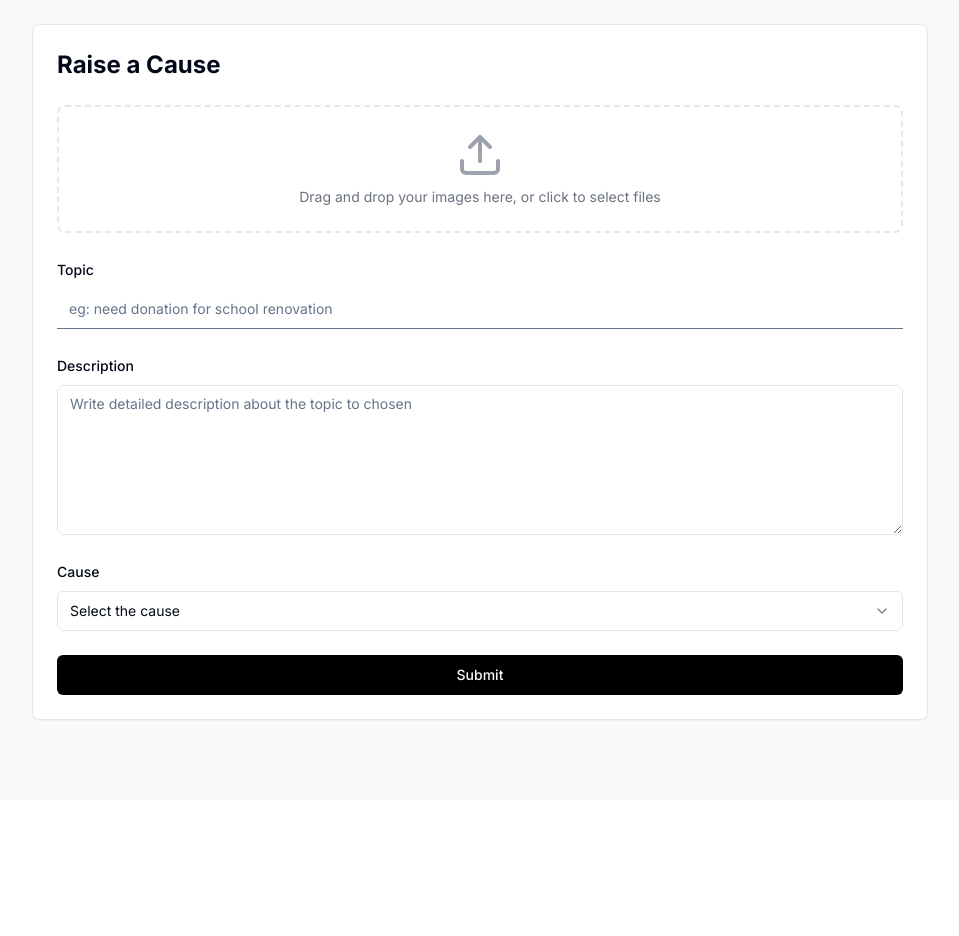
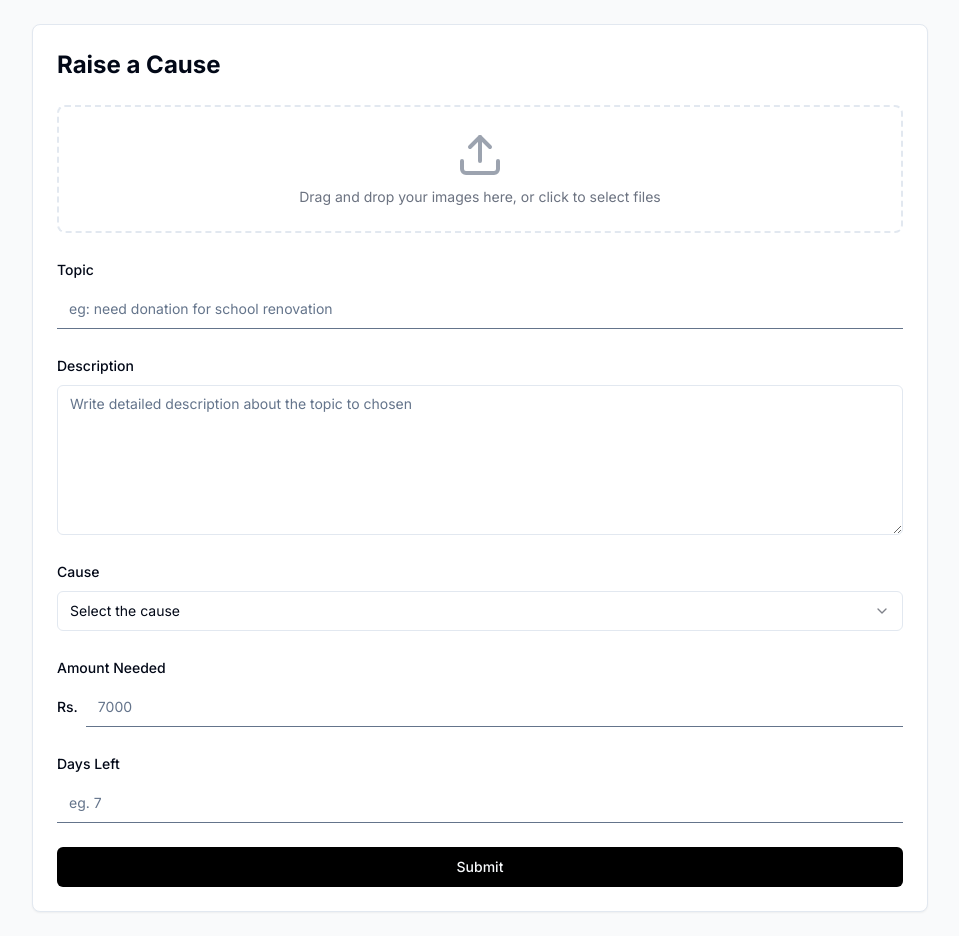
Before and after one commit to RyanSikandar/taqseem-frontend, a Next.js app: page /add-donation in a window 1280 px wide. Shown: the whole page, without its empty margins (160-1119 px from the left). Before the commit the page ends 800 px from the top, so only its background shows below. Built offline with nearby package versions, Linux system fonts and the light colour scheme.

Commit message:
feat: add-donation page

```diff
--- a/app/add-donation/page.tsx
+++ b/app/add-donation/page.tsx
@@ -13,6 +13,8 @@ interface FormData {
     topic: string
     description: string
     cause: string
+    amount: number
+    days: number
 }
 
 export default function RaiseCause() {
@@ -24,6 +26,7 @@ export default function RaiseCause() {
         handleSubmit,
         setValue,
         watch,
+        reset,
         formState: { errors },
     } = useForm<FormData>()
 
@@ -36,6 +39,8 @@ export default function RaiseCause() {
         }
         console.log("Form data:", data)
         console.log("Images:", images)
+        reset()
+        setImages([])
     }
 
     const handleImageUpload = (e: React.ChangeEvent<HTMLInputElement>) => {
@@ -166,6 +171,24 @@ export default function RaiseCause() {
                             {errors.cause && <p className="text-sm text-red-500">{errors.cause.message}</p>}
 
                         </div>
+                        <div className="space-y-2">
+                            <label htmlFor="amount" className="text-sm font-medium">
+                                Amount Needed
+                            </label>
+                            <div className="flex items-center space-x-2">
+                                <p className="text-sm font-medium">Rs. </p>
+                                <Input type="number" {...register("amount", { required: true })} id="amount" placeholder="7000" />
+                            </div>
+                            {errors.amount && <p className="text-sm text-red-500">Amount is required</p>}
+                        </div>
+
+                        <div className="space-y-2">
+                            <label htmlFor="amount" className="text-sm font-medium">
+                                Days Left
+                            </label>
+                            <Input type="number" {...register("days", { required: true })} id="days-left" placeholder="eg. 7" />
+                            {errors.days && <p className="text-sm text-red-500">Days Left is required</p>}
+                        </div>
 
                         {/* Submit Button */}
                         <Button type="submit" className="w-full bg-black hover:bg-[#F7AB0A]">
```
